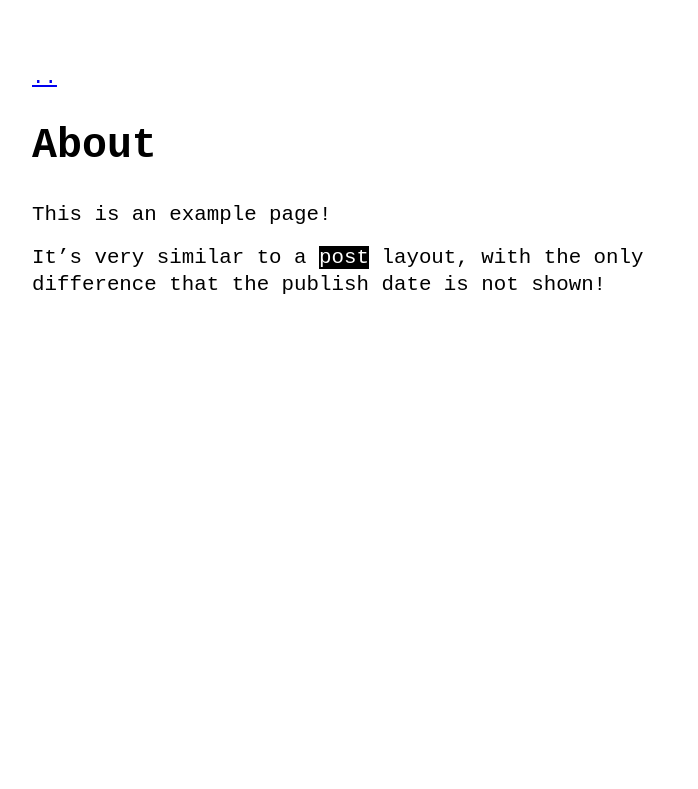
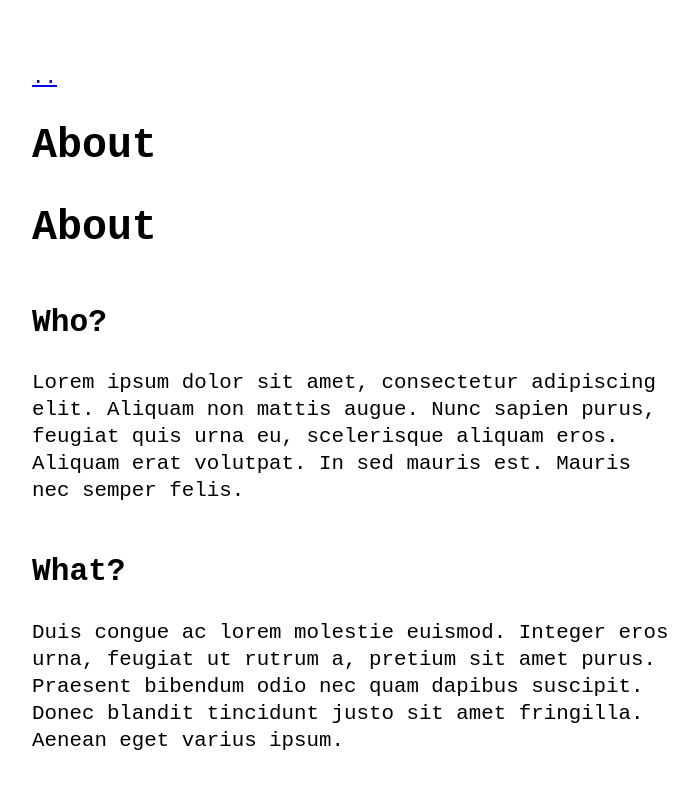
Before and after one commit to Kompjoeter/archived-blog, a Jekyll site: the page built from about.md, in a window 1280 px wide. Shown: the top 789 px of the page, without its empty margins (288-986 px from the left). Built offline with Jekyll 4.4.1, drawn with Linux system fonts in a browser that asks for light colours.

Commit message:
Edited About

```diff
--- a/about.md
+++ b/about.md
@@ -3,6 +3,12 @@ layout: page
 title: About
 ---
 
-This is an example page!
+# About
 
-It's very similar to a `post` layout, with the only difference that the publish date is not shown!
+## Who?
+
+Lorem ipsum dolor sit amet, consectetur adipiscing elit. Aliquam non mattis augue. Nunc sapien purus, feugiat quis urna eu, scelerisque aliquam eros. Aliquam erat volutpat. In sed mauris est. Mauris nec semper felis.
+
+## What?
+
+Duis congue ac lorem molestie euismod. Integer eros urna, feugiat ut rutrum a, pretium sit amet purus. Praesent bibendum odio nec quam dapibus suscipit. Donec blandit tincidunt justo sit amet fringilla. Aenean eget varius ipsum.
```
